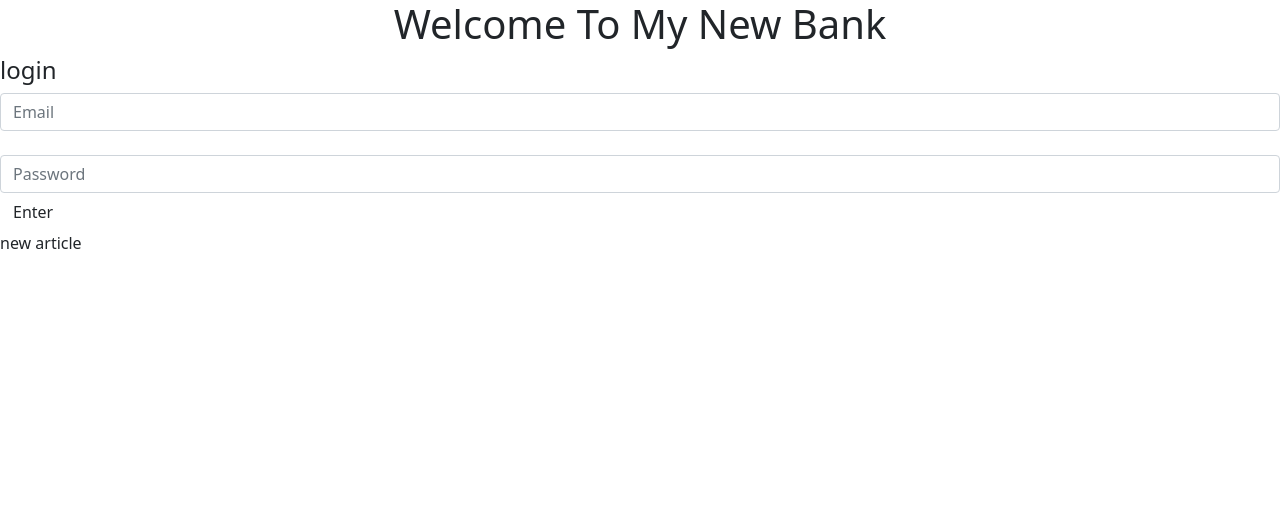
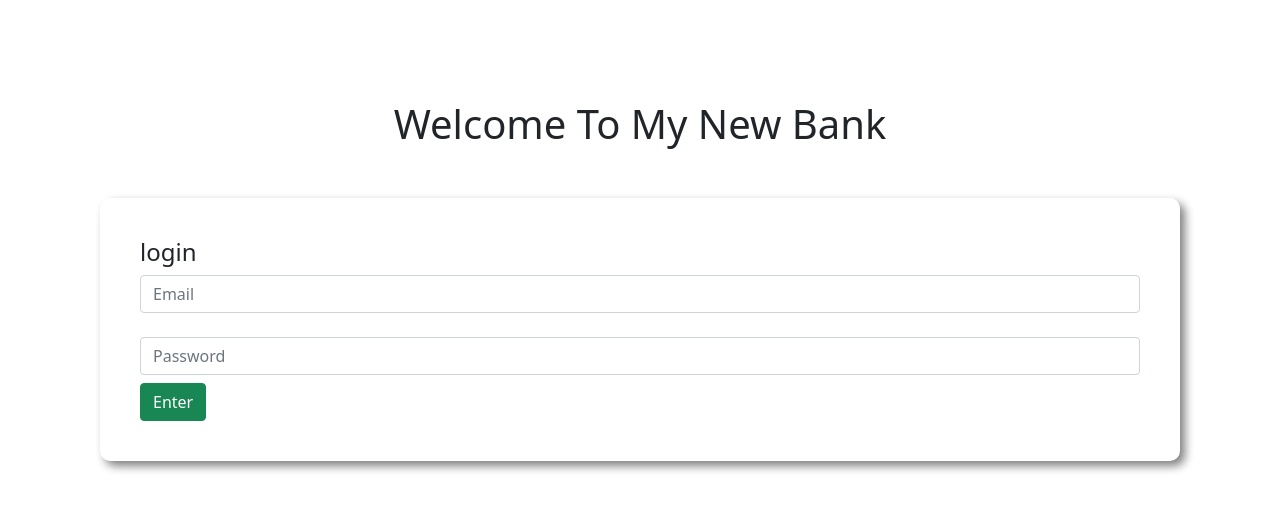
Before and after one commit to tanveer-99/bank-website, a plain HTML site: page index.html in a window 1280 px wide. Drawn offline with nearby package versions, Linux system fonts and the light colour scheme.

Commit message:
new change

```diff
--- a/index.html
+++ b/index.html
@@ -14,13 +14,16 @@
     <div id="login-area">
         <h1 class="text-center">Welcome To My New Bank</h1>
         <div class="submit-area">
-            <h4>login</h4>
+            <h4 class="mb-2">login</h4>
             <input type="text" class="form-control" placeholder="Email">
             <br>
             <input type="password" class="form-control" placeholder="Password">
-            <button class="btn btn-succss">Enter</button>
-            <article>new article</article>
+            <button class="btn btn-success submit-btn mt-2">Enter</button>
         </div>
     </div>
+
+
+    <!-- bootstrap script -->
+    <script src="https://cdn.jsdelivr.net/npm/bootstrap@5.0.0-beta1/dist/js/bootstrap.bundle.min.js" integrity="sha384-ygbV9kiqUc6oa4msXn9868pTtWMgiQaeYH7/t7LECLbyPA2x65Kgf80OJFdroafW" crossorigin="anonymous"></script>
 </body>
 </html>
--- a/styles.css
+++ b/styles.css
@@ -0,0 +1,13 @@
+body {
+    padding: 100px;
+}
+* {
+    padding: 0;
+    margin: 0;
+}
+.submit-area {
+    margin-top: 50px;
+    padding: 40px;
+    border-radius: 10px;
+    box-shadow: 5px 5px 10px gray;
+}
```
